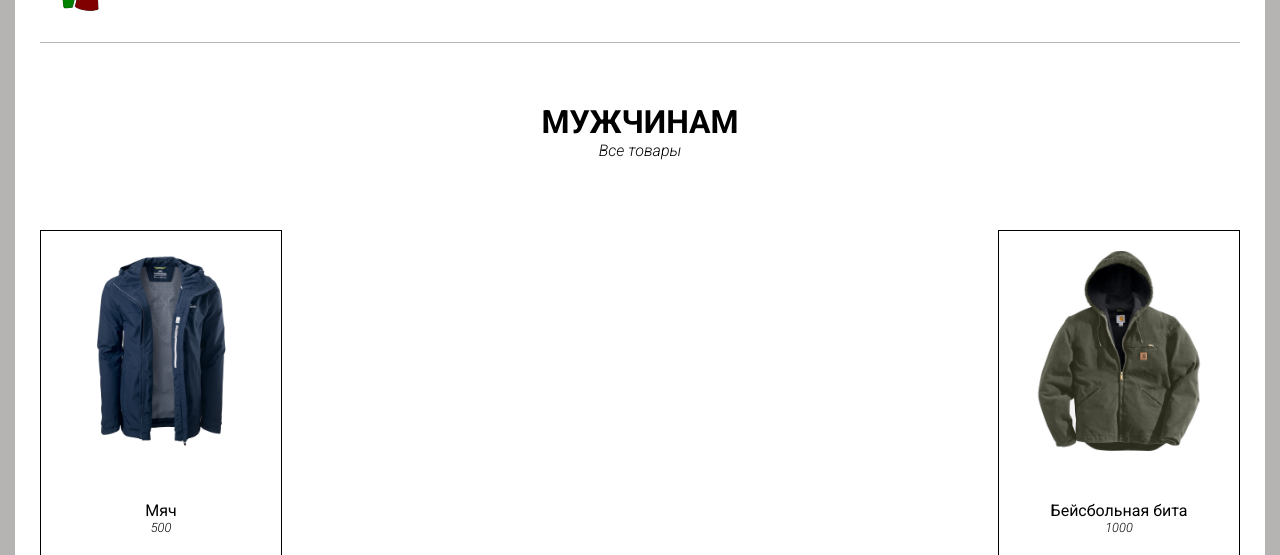
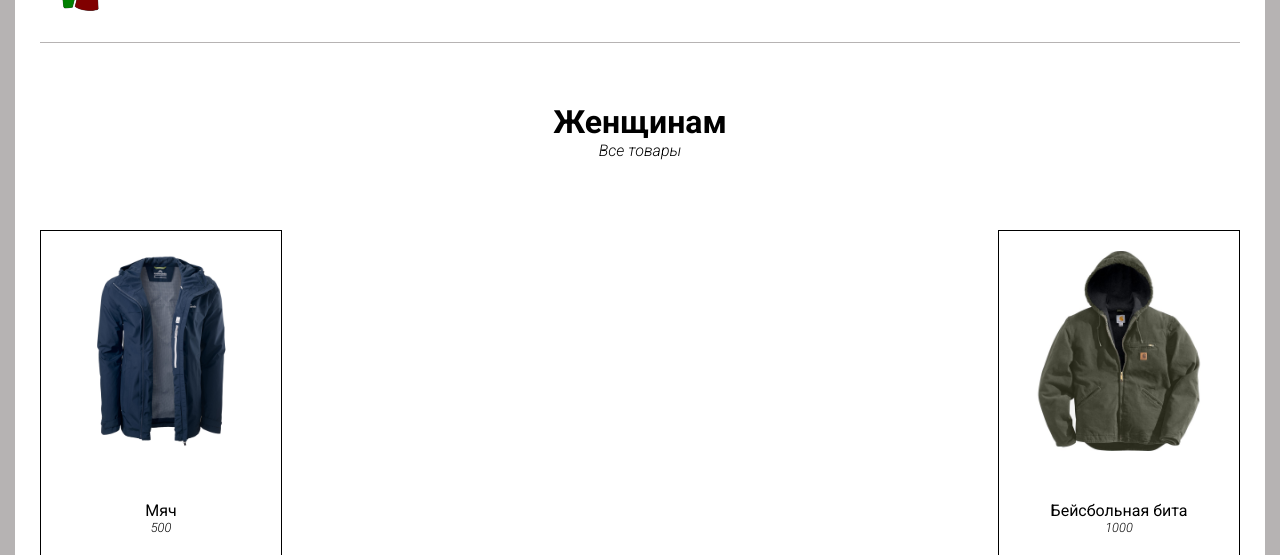
Before and after one commit to Alex48Yakunin/project2508, a PHP site: page /controllers/catalog.php?collection=1 in a window 1280 px wide. Shown: the part 131-686 px from the top of the page. Run offline with PHP 8.4, Linux system fonts and the light colour scheme; data comes from the database, SQL or seed files in the repository.

Commit message:
Перелинковала

```diff
--- a/controllers/catalog.php
+++ b/controllers/catalog.php
@@ -8,4 +8,7 @@ require_once '../models/Product.php';
 $site_page_title = 'Каталог товаров';
 $products = Product::getAll($collection, $category_id, $order_id);
 
+require_once '../models/Collection.php';
+$collection_id = new Collection($collection);
+
 require_once '../views/catalog.php';
--- a/css/catalog.css
+++ b/css/catalog.css
@@ -1,3 +1,6 @@
+a{
+  color: black;
+}
 .title {
   text-align: center;
 }
--- a/models/Collection.php
+++ b/models/Collection.php
@@ -7,15 +7,15 @@ class Collection
 
     public static $data = [
         [
-            'title' => 'женщинам',
+            'title' => 'Женщинам',
             'id' => 1
         ],
         [
-            'title' => 'мужчинам',
+            'title' => 'Мужчинам',
             'id' => 2
         ],
         [
-            'title' => 'детям',
+            'title' => 'Детям',
             'id' => 3
         ],
     ];
@@ -43,8 +43,8 @@ class Collection
 
 
 
-$Collection = new Collection(1);
-var_dump($Collection);
-echo '<hr>';
-$Collection = Collection::getAll();
-var_dump($Collection);
+// $Collection = new Collection(1);
+// var_dump($Collection);
+// echo '<hr>';
+// $Collection = Collection::getAll();
+// var_dump($Collection);
--- a/templates/footer.php
+++ b/templates/footer.php
@@ -3,15 +3,15 @@
     <div class="footer">
         <div class="footer__item">
             <div class="footer__item-title">Коллекции</div>
-            <a class="footer__item-link" href="">
+            <a class="footer__item-link" href="../controllers/catalog.php?collection=1">
                 Женщинам
                 <span class="footer__link-count">(1725)</span>
             </a>
-            <a class="footer__item-link" href="">
+            <a class="footer__item-link" href="../controllers/catalog.php?collection=2">
                 Мужчинам
                 <span class="footer__link-count">(635)</span>
             </a>
-            <a class="footer__item-link" href="">
+            <a class="footer__item-link" href="../controllers/catalog.php?collection=3">
                 Детям
                 <span class="footer__link-count">(2514)</span>
             </a>
--- a/templates/header.php
+++ b/templates/header.php
@@ -16,10 +16,10 @@
         <nav class="wrapper-inner">
             <div class="header-nav">
                 <div class="header-nav__item">
-                    <a href="../views/test.php" class="header-nav__link header-nav__logo"></a>
-                    <a href="" class="header-nav__link">Женщинам</a>
-                    <a href="" class="header-nav__link">Мужчинам</a>
-                    <a href="" class="header-nav__link">Детям</a>
+                    <a href="../controllers/main_page.php" class="header-nav__link header-nav__logo"></a>
+                    <a href="../controllers/catalog.php?collection=1" class="header-nav__link">Женщинам</a>
+                    <a href="../controllers/catalog.php?collection=2" class="header-nav__link">Мужчинам</a>
+                    <a href="../controllers/catalog.php?collection=3" class="header-nav__link">Детям</a>
                     <a href="" class="header-nav__link">Новинки</a>
                     <a href="" class="header-nav__link">О нас</a>
                 </div>
--- a/views/catalog.php
+++ b/views/catalog.php
@@ -3,9 +3,8 @@ require_once '../templates/header.php'; ?>
 
 <!-- breadcrumps -->
 
-<!-- поменять на переменную - название коллекции -->
 <div class="title">
-    <h1>МУЖЧИНАМ</h1>
+    <h1><?php echo $collection_id->title?></h1>
     <p>Все товары</p>
 </div>
 
@@ -14,11 +13,11 @@ require_once '../templates/header.php'; ?>
 <div class="products">
     <?php
     foreach ($products as $product) {
-        echo '<div class="products-item">
+        echo '<a href="../controllers/product.php?product_id='.$product->id.'" class="products-item">
                 <div class="products-item-photo" style="background-image: url(../images/picture/'.$product->image.')"></div>
                 <p class="products-item-title">'.$product->title.'</p>
                 <p class="products-item-price">'.$product->price.'</p>
-            </div>';
+            </a>';
 
     }
     ?>
```
